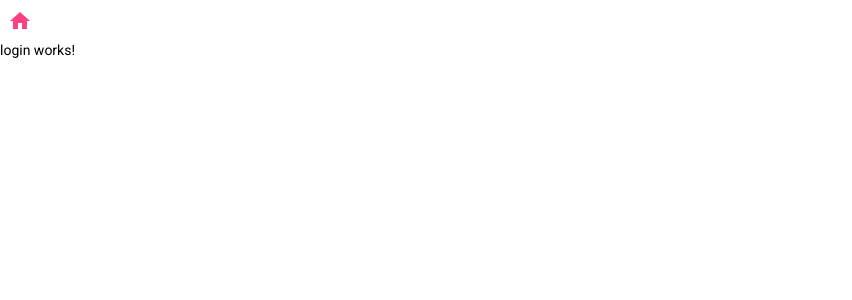
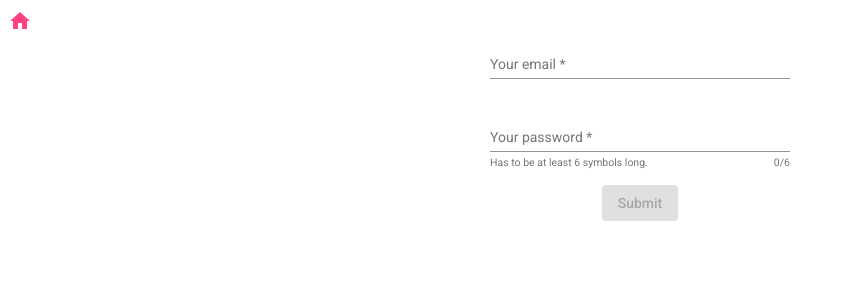
Before and after one commit to yurkov74/edu_ng_fitness, an Angular app: page /login in a window 1280 px wide. Shown: the top 300 px of the page, without its empty margins (0-852 px from the left). Built offline with nearby package versions, Linux system fonts and the light colour scheme.

Commit message:
Login form created

```diff
--- a/src/app/auth/login/login.component.html
+++ b/src/app/auth/login/login.component.html
@@ -1 +1,33 @@
-<p>login works!</p>
+<section>
+    <form fxLayout="column" fxLayoutAlign="center center" fxLayoutGap="1rem" #f="ngForm" (ngSubmit)="onSubmit(f)">
+        <mat-form-field>
+            <input
+                type="email"
+                matInput
+                placeholder="Your email"
+                ngModel
+                name="email"
+                email
+                required
+                #emailInput="ngModel"
+            >
+            <mat-error *ngIf="emailInput.hasError('required')">Field must not be empty!</mat-error>
+            <mat-error *ngIf="!emailInput.hasError('required')">E-Mail is invalid!</mat-error>
+        </mat-form-field>
+        <mat-form-field hintLabel="Has to be at least 6 symbols long.">
+            <input
+                type="password"
+                matInput
+                placeholder="Your password"
+                ngModel
+                name="password"
+                required
+                minlength="6"
+                #pwInput="ngModel"
+            >
+            <mat-hint align="end">{{ pwInput.value?.length }}/6</mat-hint>
+            <mat-error>Has to be at least 6 symbols long!</mat-error>
+        </mat-form-field>
+        <button type="submit" mat-raised-button [disabled]="f.invalid" color="primary">Submit</button>
+    </form>
+</section>
--- a/src/app/auth/login/login.component.scss
+++ b/src/app/auth/login/login.component.scss
@@ -0,0 +1,3 @@
+mat-form-field {
+    width: 300px;
+}
--- a/src/app/auth/login/login.component.ts
+++ b/src/app/auth/login/login.component.ts
@@ -1,4 +1,5 @@
 import { Component, OnInit } from '@angular/core';
+import { NgForm } from '@angular/forms';
 
 @Component({
   selector: 'app-login',
@@ -12,4 +13,8 @@ export class LoginComponent implements OnInit {
   ngOnInit(): void {
   }
 
+  onSubmit(form: NgForm) {
+    console.log('Form: ', form);
+  }
+
 }
```
